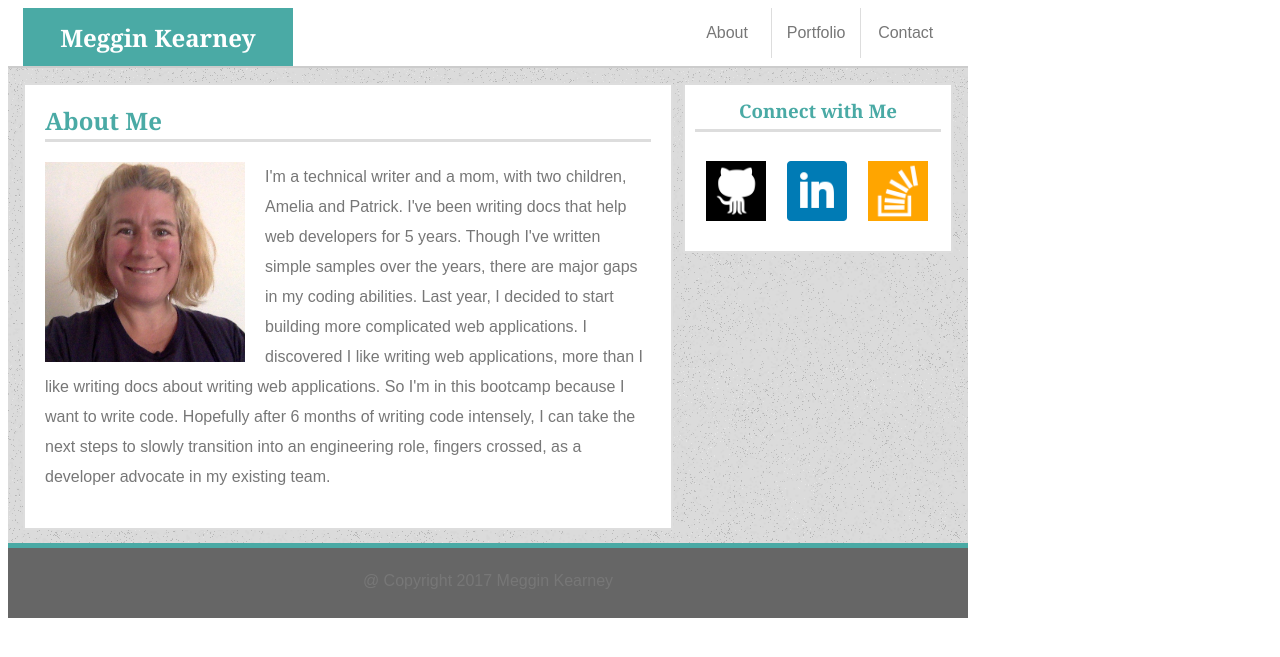
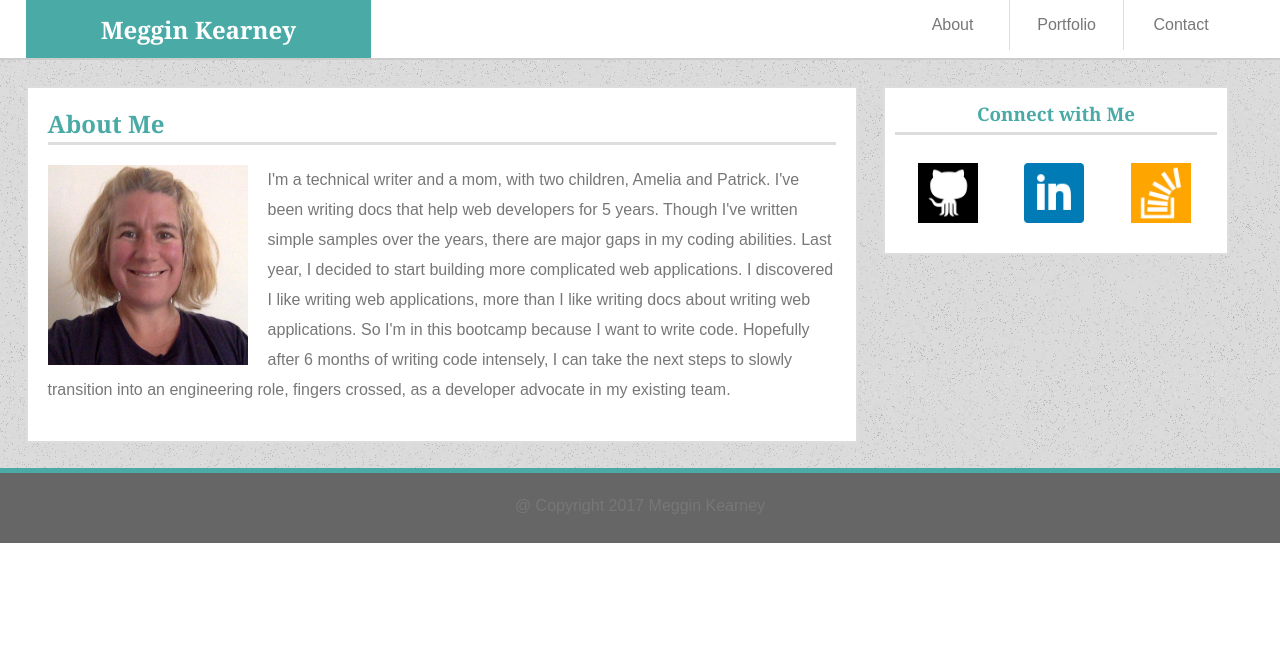
Before and after one commit to Meggin/Responsive-Portfolio, a PHP site: page /index.php in a window 1280 px wide. Shown: the top 657 px of the page. Run offline with PHP 8.4, Linux system fonts and the light colour scheme.

Commit message:
Closer to responsive

```diff
--- a/assets/css/style.css
+++ b/assets/css/style.css
@@ -10,7 +10,8 @@ body {
 	line-height: 30px;
 	text-align: left;
 	/* Set width to 1200 instead of 960 for better layout (in my humble opinion). */
-	width: 960px;
+	width: 100%;
+	margin: 0%;
 	vertical-align: middle;
 }
 
@@ -20,8 +21,8 @@ header	{
 	border-bottom: none;
 	color: #ffffff;
 	height: 100%;
-	width: 270px;
-	margin-left: 15px;
+	width: 27%;
+	margin-left: 2%;
 	margin-bottom: 0;
 	font-family: 'Georgia', Times, Times New Roman, serif;
 	text-align: center;
@@ -41,10 +42,10 @@ h3	{
 }
 
 nav	{
-	width: 270px;
+	width: 27%;
+	text-align: center;
 	float: right;
-	text-align: center;
-	margin-right: 15px;
+	margin-right: 3%;
 }
 
 ul {
@@ -138,7 +139,7 @@ footer {
 	overflow: auto;
 	margin: 0 auto;
 	background-image: url("../images/background.png");
-	height: 480px;
+	height: 100%;
 	width: 100%;
 	border-bottom: 5px solid #4aaaa5;
 }
@@ -194,13 +195,14 @@ footer {
 }
 
 #social-links {
-	float: right;
 	padding: 10px;
-	width: 270px;
+	width: 27%;
 	top: 30px;
 	text-align: center;
-	margin-right: 15px;
-	margin-top: 15px
+	margin-right: 2%;
+	margin-top: 2%;
+	margin-left: 2%;
+	margin-bottom: 2%
 }
 
 #main-bio,
@@ -208,10 +210,10 @@ footer {
 #project-portfolio {
 	position: relative;
 	text-align: left;
-	width: 650px;
-	top: 15px;
-	margin-left: 15px;
-	margin-bottom: 50px;
+	width: 65%;
+	margin-top: 2%;
+	margin-left: 2%;
+	margin-bottom: 2%;
 }
 
 #main-bio {
```
Also changed, not shown: other parts of assets/css/style.css (+53 -5 lines).
